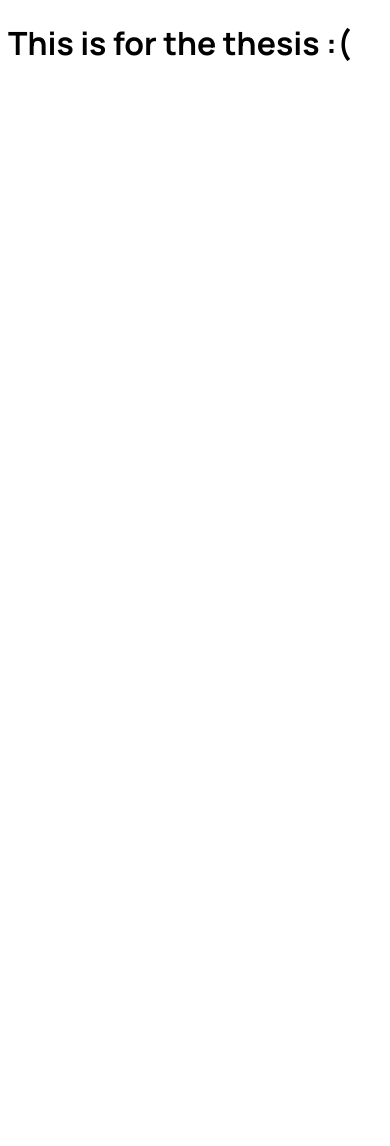
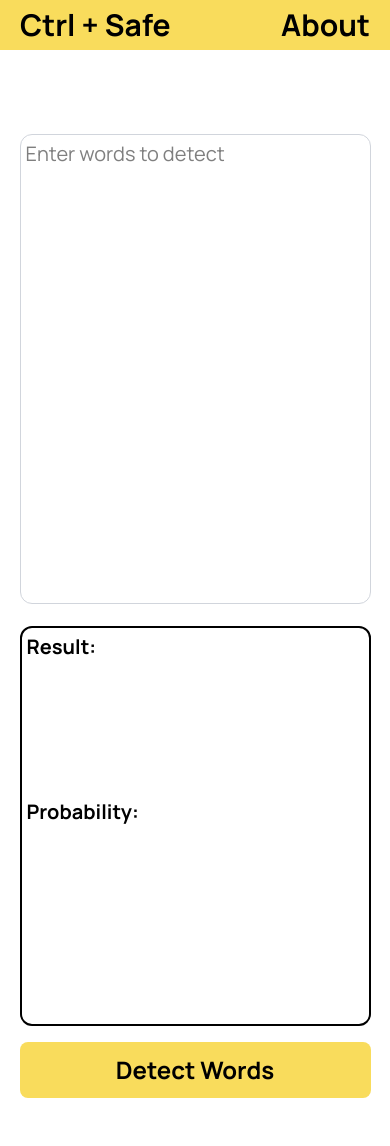
Before and after one commit to agcbls49/Ctrl-Safe, a Flask app: page / in a window 390 px wide. Before the commit the page ends 61 px from the top, so only its background shows below. Run offline with Flask 3, Linux system fonts and the light colour scheme.

Commit message:
added responsiveness

```diff
--- a/static/style.css
+++ b/static/style.css
@@ -1,3 +1,51 @@
+* {
+    margin: 0;
+    padding: 0;
+    box-sizing: border-box;
+}
+
+@media (max-width: 768px) {
+    .container {
+        flex-direction: column !important;
+        align-items: center;
+    }
+
+    .container form,
+    .container .flex.flex-col {
+        width: 90% !important;
+    }
+}
+
+html, body {
+    height: 100%;
+    margin: 0;
+    padding: 0;
+}
+
 body {
     font-family: "Manrope", sans-serif;
 }
+
+.title-bar {
+    width: 100%;
+    height: 50px;
+    background-color: #F9DC5C;
+    color: black;
+    display: flex;
+    align-items: center;
+    justify-content: space-between;
+    padding: 0 20px;
+    box-sizing: border-box;
+    top: 0;
+    left: 0;
+}
+
+.title-bar h1 {
+    margin: 0;
+}
+
+.title-bar a {
+    color: black;
+    text-decoration: none;
+    margin-left: 20px;
+}
--- a/templates/home.html
+++ b/templates/home.html
@@ -7,9 +7,39 @@
     <link rel="preconnect" href="https://fonts.gstatic.com" crossorigin>
     <link href="https://fonts.googleapis.com/css2?family=Manrope:wght@200..800&display=swap" rel="stylesheet">
     <link rel="stylesheet" href="{{ url_for('static', filename='style.css') }}">
+    <script src="https://cdn.jsdelivr.net/npm/@tailwindcss/browser@4"></script>
     <title>Ctrl+Safe</title>
 </head>
 <body>
-    <h1>This is for the thesis :(</h1>
+    <div class="title-bar text-3xl font-bold">
+        <h1 class="logo">Ctrl + Safe</h1>
+        <nav class="nav-links">
+            <a href="#about">About</a>
+        </nav>
+    </div>
+    <div class="flex justify-center items-center">
+        <div class="container flex justify-center items-start" style="padding-top:10vh; gap:16px;">
+            <form style="width:600px;">
+                <textarea rows="15" placeholder="Enter words to detect"
+                    class="p-6 text-xl resize-none border border-gray-300 rounded-xl focus:outline-none focus:ring-2 focus:ring-black"
+                    style="width:100%; height:470px; padding-top:5px; padding-left:5px;"></textarea>
+            </form>
+
+            <div class="flex flex-col" style="width:600px; gap:16px;">
+                <div class="result-panel border border-black rounded-xl p-4 text-xl"
+                    style="height:400px; padding-top:5px; padding-left:5px; border-width:2px;">
+                    <div class="result-text font-bold">Result:</div>
+                    <div class="h-[35%]"></div>
+                    <div class="probability-text font-bold">Probability:</div>
+                </div>
+                <button type="submit"
+                    style="padding:10px 10px; font-size:24px; font-weight:bold; background-color:#F9DC5C; color:black; border-radius:0.5rem; border:none;">
+                    Detect Words
+                </button>
+            </div>
+        </div>
+    </div>
+    <br>
+    <br>
 </body>
 </html>
```
Also changed, not shown: templates/about.html (added, +12 -0 lines).
